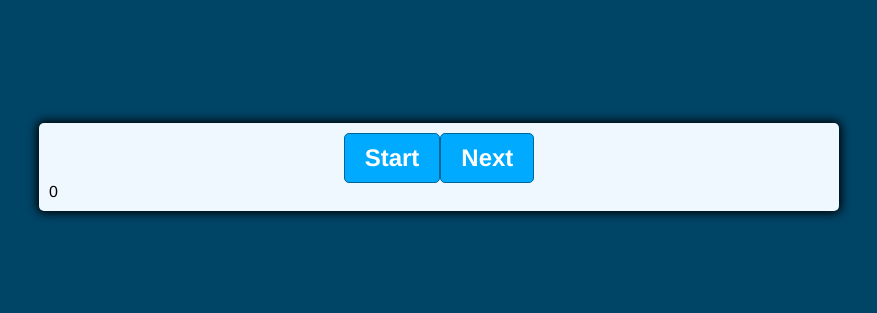
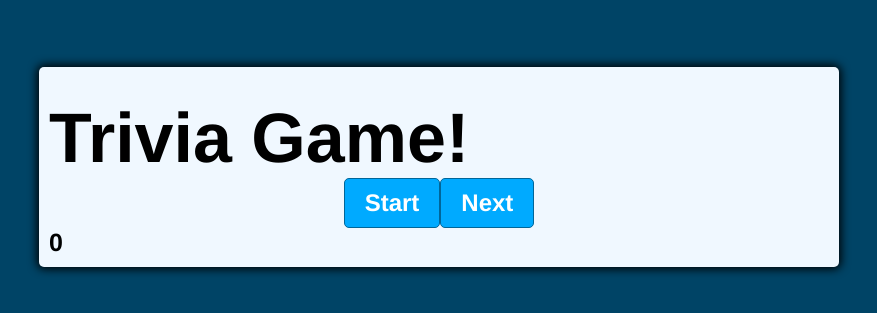
Before and after one commit to begindeveloper/Quiz-App, a plain HTML site: page index.html in a window 1280 px wide. Shown: the part 233-546 px from the top of the page, without its empty margins (201-1078 px from the left). Drawn offline with Linux system fonts and the light colour scheme.

Commit message:
update 22-07-2023

```diff
--- a/index.html
+++ b/index.html
@@ -9,6 +9,7 @@
 </head>
 <body>
     <div class="container">
+        <h1><span>Trivia Game!</span>
         <div id="question-container" class="hide">
             <div id="question">Question</div>
             <div id="answer-buttons" class="btn-grid">
--- a/style.css
+++ b/style.css
@@ -20,6 +20,14 @@ body{
     justify-content: center;
     align-items: center;
     background-color: hsl(var(--hue), 100%, 20%);
+}
+
+h1 span{
+    color: black;
+    font-size: 70px;
+    margin-bottom: 25px;
+    justify-content: center;
+    text-align: center;
 }
 
 body.correct{
@@ -84,3 +92,10 @@ body.wrong{
 .hide{
     display: none;
 }
+
+#score{
+    text-align: left;
+    width: max-content;
+    float: left;
+    font-size: 25px;
+}
```
